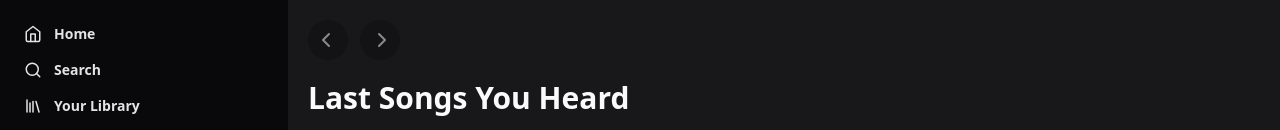
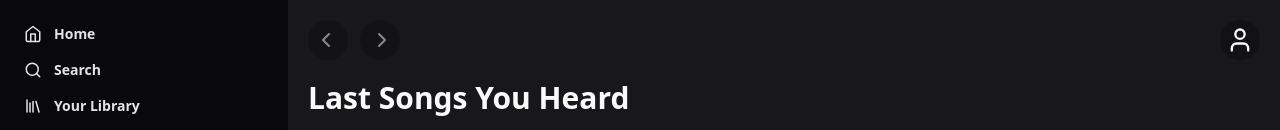
Before and after one commit to kevensouzz/ui-spotify, a Next.js app: page / in a window 1280 px wide. Shown: the top 130 px of the page. Built offline with nearby package versions, Linux system fonts and the light colour scheme; grey boxes are pictures that could not be loaded.

Commit message:
add user component

```diff
--- /dev/null
+++ b/src/app/components/Header.tsx
@@ -0,0 +1,11 @@
+import ChevronButtons from "./ChevronButtons";
+import User from "./user";
+
+export default function Header() {
+  return (
+    <header className="flex items-center justify-between">
+      <ChevronButtons />
+      <User />
+    </header>
+  )
+}
--- /dev/null
+++ b/src/app/components/user.tsx
@@ -0,0 +1,9 @@
+import { UserIcon } from "lucide-react";
+
+export default function User() {
+  return (
+    <a href="#" title="profile" className="w-10 h-10 bg-black/25 rounded-full flex items-center justify-center">
+      <UserIcon size={28} />
+    </a>
+  )
+}
--- a/src/app/page.tsx
+++ b/src/app/page.tsx
@@ -1,8 +1,8 @@
 import Sidebar from "./components/Sidebar"
 import Footer from "./components/Footer"
-import ChevronButtons from "./components/ChevronButtons"
 import Album from "./components/LatestSongs"
 import Playlist from "./components/Playlist"
+import Header from "./components/Header"
 
 
 export default function Home() {
@@ -12,7 +12,7 @@ export default function Home() {
         <Sidebar />
 
         <main className="flex-1 p-5">
-          <ChevronButtons />
+          <Header />
 
           <h1 className="font-semibold text-3xl mt-5">Last Songs You Heard</h1>
 
```
